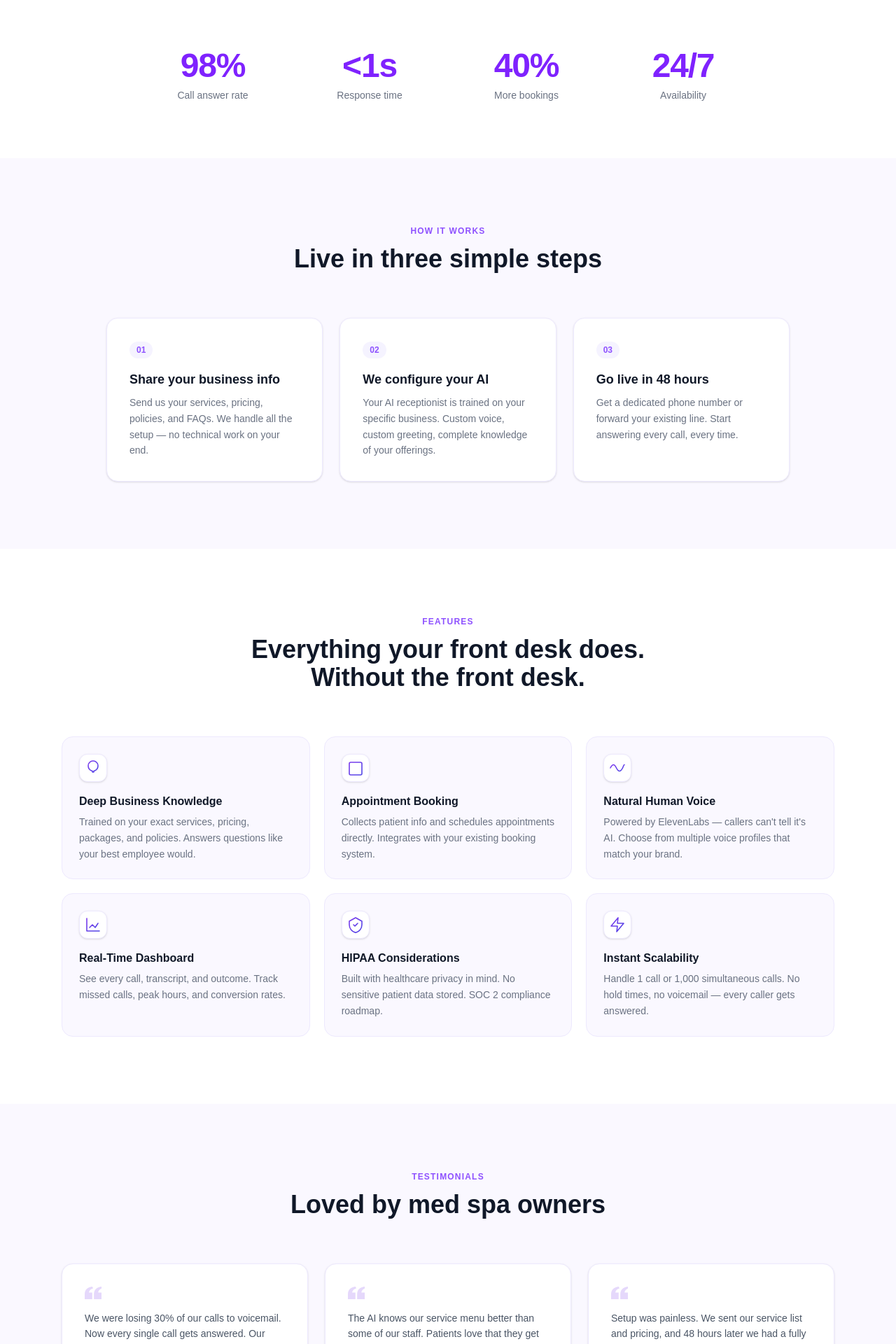
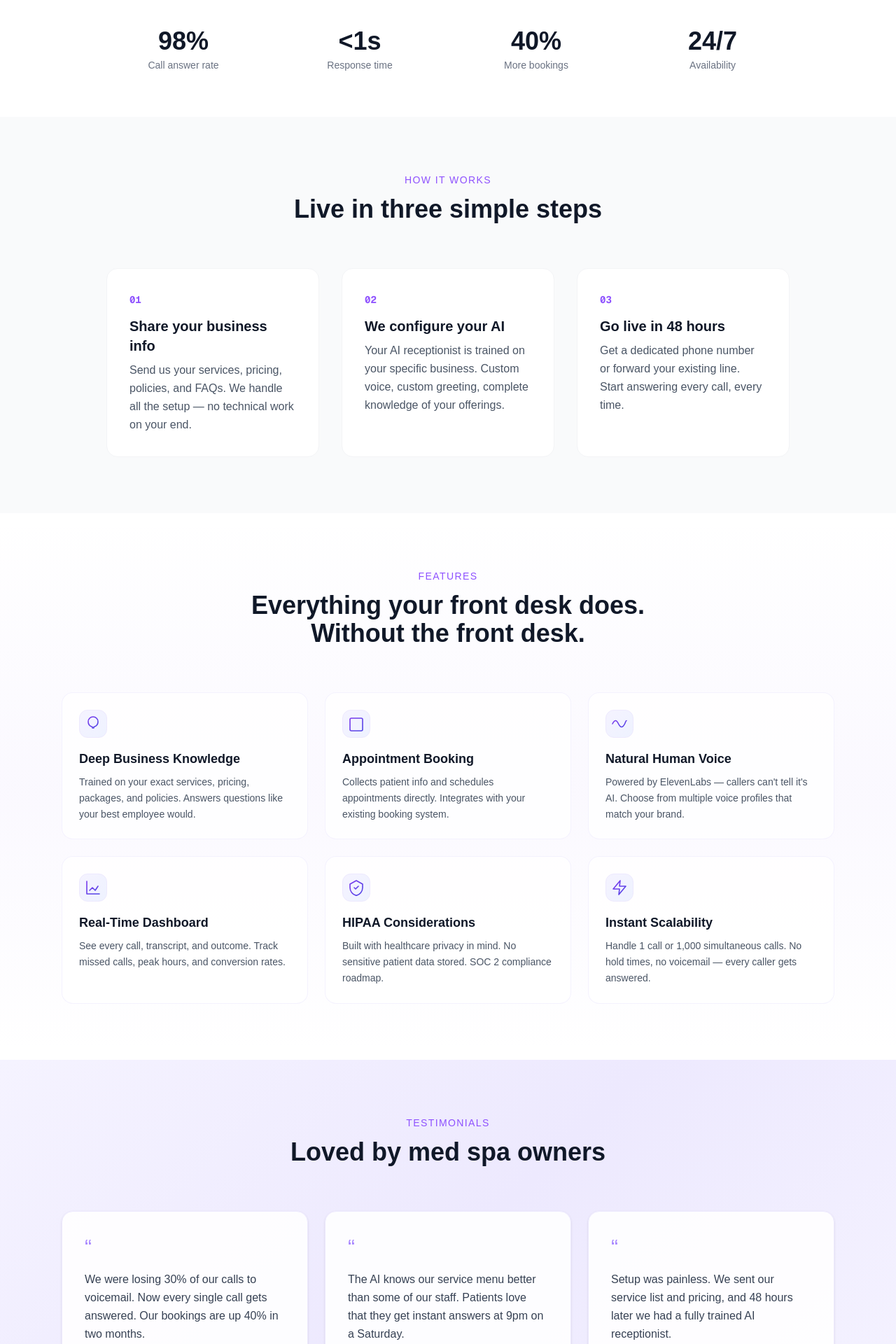
Before and after one commit to elvzhangg/medspa-voice-platform, a Next.js app: page / in a window 1280 px wide. Shown: the part 880-2800 px from the top of the page at 70% size. Built offline with nearby package versions, Linux system fonts and the light colour scheme.

Commit message:
Revert "redesign: clean Assort Health-style sections — white/#faf8ff alternating, violet accents, deep purple CTA"
This reverts commit e923d9df833de94eb6e28425922b2a327b207c50.

```diff
--- a/src/app/page.tsx
+++ b/src/app/page.tsx
@@ -150,14 +150,14 @@ function Hero() {
 /* ── Social proof logos ──────────────────────────────────────────── */
 function Logos() {
   return (
-    <section className="py-14 bg-white border-b border-gray-100">
+    <section className="py-12 border-y border-gray-200 bg-white">
       <div className="max-w-5xl mx-auto px-6">
-        <p className="text-center text-xs font-semibold text-gray-400 uppercase tracking-widest mb-10">
+        <p className="text-center text-sm font-medium text-gray-500 uppercase tracking-widest mb-8">
           Trusted by leading med spas nationwide
         </p>
-        <div className="flex items-center justify-center gap-10 md:gap-16 flex-wrap">
+        <div className="flex items-center justify-center gap-12 md:gap-16 flex-wrap">
           {["Glow Aesthetics", "Radiance MD", "BeautyFix", "Skin Studio", "AuraClinic"].map((name) => (
-            <span key={name} className="text-sm font-semibold text-gray-300 whitespace-nowrap tracking-wide">{name}</span>
+            <span key={name} className="text-base font-semibold text-gray-400 whitespace-nowrap">{name}</span>
           ))}
         </div>
       </div>
@@ -174,12 +174,14 @@ function Stats() {
     { value: "24/7", label: "Availability" },
   ];
   return (
-    <section className="py-20 bg-white">
-      <div className="max-w-4xl mx-auto px-6 grid grid-cols-2 md:grid-cols-4 gap-12">
+    <section className="py-16 bg-white">
+      <div className="max-w-5xl mx-auto px-6 grid grid-cols-2 md:grid-cols-4 gap-8">
         {stats.map((s) => (
           <div key={s.label} className="text-center">
-            <p className="text-5xl font-bold text-violet-600 tracking-tight">{s.value}</p>
-            <p className="text-sm text-gray-500 mt-2 font-medium">{s.label}</p>
+            <p className="text-4xl font-bold text-gray-900">
+              {s.value}
+            </p>
+            <p className="text-sm font-medium text-gray-500 mt-1">{s.label}</p>
           </div>
         ))}
       </div>
@@ -207,18 +209,18 @@ function HowItWorks() {
     },
   ];
   return (
-    <section id="how-it-works" className="py-24 bg-[#faf8ff]">
+    <section id="how-it-works" className="py-20 bg-gray-50">
       <div className="max-w-5xl mx-auto px-6">
         <div className="text-center mb-16">
-          <p className="text-xs font-semibold text-violet-500 uppercase tracking-widest mb-3">How It Works</p>
+          <p className="text-sm font-medium text-violet-500 uppercase tracking-widest mb-3">How It Works</p>
           <h2 className="text-3xl md:text-4xl font-bold text-gray-900">Live in three simple steps</h2>
         </div>
-        <div className="grid md:grid-cols-3 gap-6">
+        <div className="grid md:grid-cols-3 gap-8">
           {steps.map((s) => (
-            <div key={s.num} className="bg-white rounded-2xl p-8 border border-violet-100 shadow-sm">
-              <span className="inline-block text-xs font-bold text-violet-500 bg-violet-50 px-2.5 py-1 rounded-full mb-4">{s.num}</span>
-              <h3 className="text-lg font-semibold mb-2 text-gray-900">{s.title}</h3>
-              <p className="text-gray-500 text-sm leading-relaxed">{s.desc}</p>
+            <div key={s.num} className="bg-white rounded-2xl p-8 border border-gray-100">
+              <span className="text-sm font-mono text-violet-500 font-bold">{s.num}</span>
+              <h3 className="text-xl font-semibold mt-3 mb-2 text-gray-900">{s.title}</h3>
+              <p className="text-gray-600 leading-relaxed">{s.desc}</p>
             </div>
           ))}
         </div>
@@ -311,20 +313,20 @@ function Features() {
     },
   ];
   return (
-    <section id="features" className="py-24 bg-white">
+    <section id="features" className="py-20" style={{ background: "linear-gradient(180deg, transparent 0%, rgba(139,92,246,0.04) 50%, transparent 100%)" }}>
       <div className="max-w-6xl mx-auto px-6">
         <div className="text-center mb-16">
-          <p className="text-xs font-semibold text-violet-500 uppercase tracking-widest mb-3">Features</p>
+          <p className="text-sm font-medium text-violet-500 uppercase tracking-widest mb-3">Features</p>
           <h2 className="text-3xl md:text-4xl font-bold text-gray-900">Everything your front desk does.<br />Without the front desk.</h2>
         </div>
-        <div className="grid md:grid-cols-2 lg:grid-cols-3 gap-5">
+        <div className="grid md:grid-cols-2 lg:grid-cols-3 gap-6">
           {features.map((f) => (
-            <div key={f.title} className="p-6 rounded-2xl bg-[#faf8ff] border border-violet-100 hover:shadow-md hover:shadow-violet-50 transition-all group">
-              <div className="w-10 h-10 rounded-xl bg-white border border-violet-100 flex items-center justify-center mb-4 shadow-sm">
+            <div key={f.title} className="p-6 rounded-2xl bg-white/80 border border-violet-100/60 hover:border-violet-200 hover:shadow-md hover:shadow-violet-100/50 transition-all group">
+              <div className="w-10 h-10 rounded-xl bg-gradient-to-br from-violet-50 to-indigo-50 border border-violet-100 flex items-center justify-center mb-4 group-hover:from-violet-100 group-hover:to-indigo-100 transition-colors">
                 <f.Icon />
               </div>
-              <h3 className="font-semibold text-base mb-1.5 text-gray-900">{f.title}</h3>
-              <p className="text-gray-500 text-sm leading-relaxed">{f.desc}</p>
+              <h3 className="font-semibold text-lg mb-2 text-gray-900">{f.title}</h3>
+              <p className="text-gray-600 text-sm leading-relaxed">{f.desc}</p>
             </div>
           ))}
         </div>
@@ -353,22 +355,20 @@ function Testimonials() {
     },
   ];
   return (
-    <section className="py-24 bg-[#faf8ff]">
+    <section className="py-20" style={{ background: "linear-gradient(135deg, #f5f3ff 0%, #ede9fe 50%, #f5f3ff 100%)" }}>
       <div className="max-w-6xl mx-auto px-6">
         <div className="text-center mb-16">
-          <p className="text-xs font-semibold text-violet-500 uppercase tracking-widest mb-3">Testimonials</p>
+          <p className="text-sm font-medium text-violet-500 uppercase tracking-widest mb-3">Testimonials</p>
           <h2 className="text-3xl md:text-4xl font-bold text-gray-900">Loved by med spa owners</h2>
         </div>
         <div className="grid md:grid-cols-3 gap-6">
           {quotes.map((q) => (
-            <div key={q.name} className="bg-white rounded-2xl p-8 border border-violet-100 shadow-sm">
-              <svg width="24" height="18" viewBox="0 0 24 18" fill="none" className="mb-4">
-                <path d="M0 18V10.8C0 4.8 3.6 1.2 10.8 0l1.2 2.4C8.4 3.6 6.6 5.4 6 8.4H10.8V18H0ZM13.2 18V10.8C13.2 4.8 16.8 1.2 24 0l1.2 2.4c-3.6 1.2-5.4 3-6 6H24V18H13.2Z" fill="#7c3aed" fillOpacity="0.2"/>
-              </svg>
-              <p className="text-gray-600 text-sm leading-relaxed mb-6">{q.text}</p>
-              <div className="pt-4 border-t border-gray-100">
+            <div key={q.name} className="bg-white/90 rounded-2xl p-8 border border-violet-100 shadow-sm">
+              <div className="text-violet-400 text-3xl mb-4">&ldquo;</div>
+              <p className="text-gray-700 leading-relaxed mb-6">{q.text}</p>
+              <div>
                 <p className="font-semibold text-sm text-gray-900">{q.name}</p>
-                <p className="text-gray-400 text-xs mt-0.5">{q.role}</p>
+                <p className="text-gray-500 text-sm">{q.role}</p>
               </div>
             </div>
           ))}
@@ -381,12 +381,12 @@ function Testimonials() {
 /* ── Pricing ─────────────────────────────────────────────────────── */
 function Pricing() {
   return (
-    <section id="pricing" className="py-24 bg-white">
+    <section id="pricing" className="py-20" style={{ background: "transparent" }}>
       <div className="max-w-5xl mx-auto px-6">
         <div className="text-center mb-16">
-          <p className="text-xs font-semibold text-violet-500 uppercase tracking-widest mb-3">Pricing</p>
+          <p className="text-sm font-medium text-violet-500 uppercase tracking-widest mb-3">Pricing</p>
           <h2 className="text-3xl md:text-4xl font-bold text-gray-900">Simple, transparent pricing</h2>
-          <p className="text-gray-500 mt-3 max-w-xl mx-auto text-sm">
+          <p className="text-gray-600 mt-3 max-w-xl mx-auto">
             Less than the cost of a part-time receptionist. Cancel anytime.
           </p>
         </div>
@@ -442,27 +442,27 @@ function PricingCard({
   name: string; price: string; desc: string; features: string[]; featured?: boolean;
 }) {
   return (
-    <div className={`rounded-2xl p-8 border ${featured ? "border-violet-300 bg-[#faf8ff] ring-1 ring-violet-200 shadow-lg shadow-violet-100/60" : "bg-white border-gray-100"}`}>
-      <p className="font-semibold text-gray-900">{name}</p>
-      <div className="mt-3 mb-1 flex items-end gap-1">
-        <span className="text-4xl font-bold text-gray-900">{price}</span>
-        {price !== "Custom" && <span className="text-gray-400 text-sm mb-1">/month</span>}
+    <div className={`rounded-2xl p-8 border ${featured ? "border-violet-400 bg-gradient-to-b from-violet-50 to-white ring-2 ring-violet-200 shadow-lg shadow-violet-100" : "bg-white/80 border-violet-100/60"}`}>
+      <p className="font-semibold text-lg">{name}</p>
+      <div className="mt-2 mb-1">
+        <span className="text-4xl font-bold">{price}</span>
+        {price !== "Custom" && <span className="text-gray-500 text-sm">/month</span>}
       </div>
-      <p className="text-gray-400 text-sm mb-6">{desc}</p>
+      <p className="text-gray-500 text-sm mb-6">{desc}</p>
       <Link
         href="/book-a-demo"
-        className={`block text-center py-2.5 rounded-xl font-medium text-sm transition-colors mb-6 ${
+        className={`block text-center py-2.5 rounded-lg font-medium text-sm transition-colors mb-6 ${
           featured
-            ? "bg-violet-600 text-white hover:bg-violet-700"
-            : "bg-gray-900 text-white hover:bg-gray-800"
+            ? "bg-gray-900 text-white hover:bg-gray-800"
+            : "bg-white text-gray-700 border border-gray-200 hover:bg-gray-50"
         }`}
       >
         {price === "Custom" ? "Contact Sales" : "Start Free Trial"}
       </Link>
-      <ul className="space-y-2.5">
+      <ul className="space-y-3">
         {features.map((f) => (
-          <li key={f} className="text-sm text-gray-500 flex items-start gap-2">
-            <svg width="14" height="14" viewBox="0 0 14 14" fill="none" className="mt-0.5 shrink-0"><circle cx="7" cy="7" r="7" fill="#7c3aed" fillOpacity="0.1"/><path d="M4 7l2 2 4-4" stroke="#7c3aed" strokeWidth="1.5" strokeLinecap="round" strokeLinejoin="round"/></svg>
+          <li key={f} className="text-sm text-gray-600 flex items-start gap-2">
+            <span className="text-violet-500 mt-0.5">✓</span>
             {f}
           </li>
         ))}
@@ -474,13 +474,13 @@ function PricingCard({
 /* ── Demo CTA ────────────────────────────────────────────────────── */
 function DemoSection() {
   return (
-    <section id="demo" className="py-24" style={{ background: "linear-gradient(135deg, #3b0764 0%, #4c1d95 50%, #312e81 100%)" }}>
+    <section id="demo" className="py-20 bg-gray-900">
       <div className="max-w-3xl mx-auto px-6">
         <div className="text-center mb-10">
           <h2 className="text-3xl md:text-4xl font-bold text-white mb-4">
             Ready to never miss a call again?
           </h2>
-          <p className="text-violet-200 text-lg">
+          <p className="text-gray-400 text-lg">
             Get a personalized demo for your med spa. We&apos;ll have your AI receptionist ready in 48 hours.
           </p>
         </div>
@@ -581,7 +581,7 @@ function DemoForm() {
 /* ── Footer ──────────────────────────────────────────────────────── */
 function Footer() {
   return (
-    <footer className="border-t border-gray-100 py-12 bg-white">
+    <footer className="border-t border-violet-100 py-12 bg-white/60">
       <div className="max-w-7xl mx-auto px-6">
         <div className="flex flex-col md:flex-row items-center justify-between gap-6">
           <div className="flex items-center gap-2">
```
